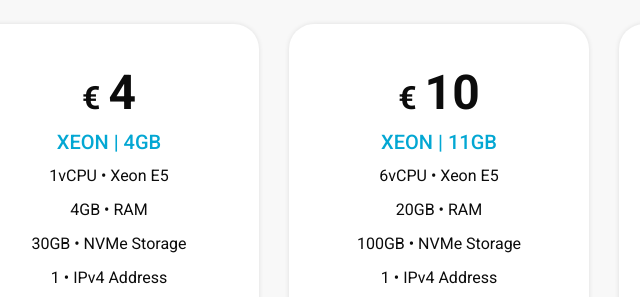
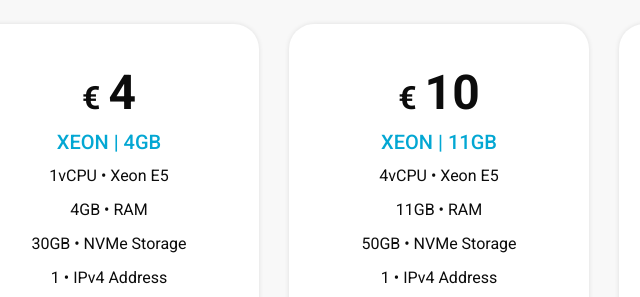
Before and after one commit to dreamynodes/website, a plain HTML site: page index.html in a window 1280 px wide. Shown: the part 2020-2317 px from the top of the page, 201-841 px from the left. Drawn offline with Linux system fonts and the light colour scheme; a script that the page names is missing.

Commit message:
Update index.html

```diff
--- a/index.html
+++ b/index.html
@@ -225,9 +225,9 @@
               Xeon | 11GB
             </h6>
             <ul class="price_features">
-              <li>6vCPU • Xeon E5 </li>
-              <li>20GB • RAM </li>
-              <li>100GB • NVMe Storage </li>
+              <li>4vCPU • Xeon E5 </li>
+              <li>11GB • RAM </li>
+              <li>50GB • NVMe Storage </li>
               <li>1 • IPv4 Address </li>
               <li>1 • IPv6 /64 Subnet </li>
               <li>1TB • Bandwidth</li>
```
